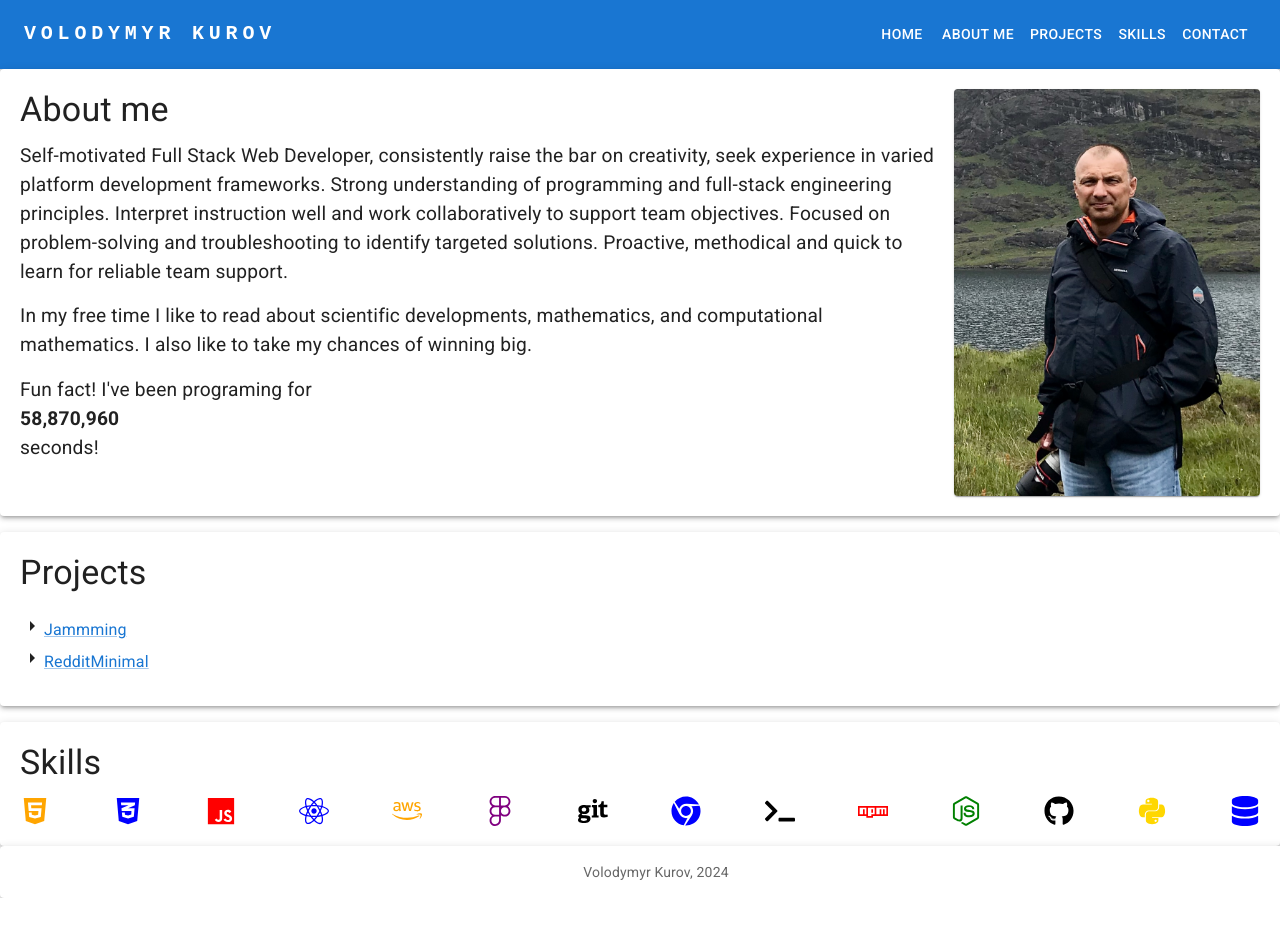
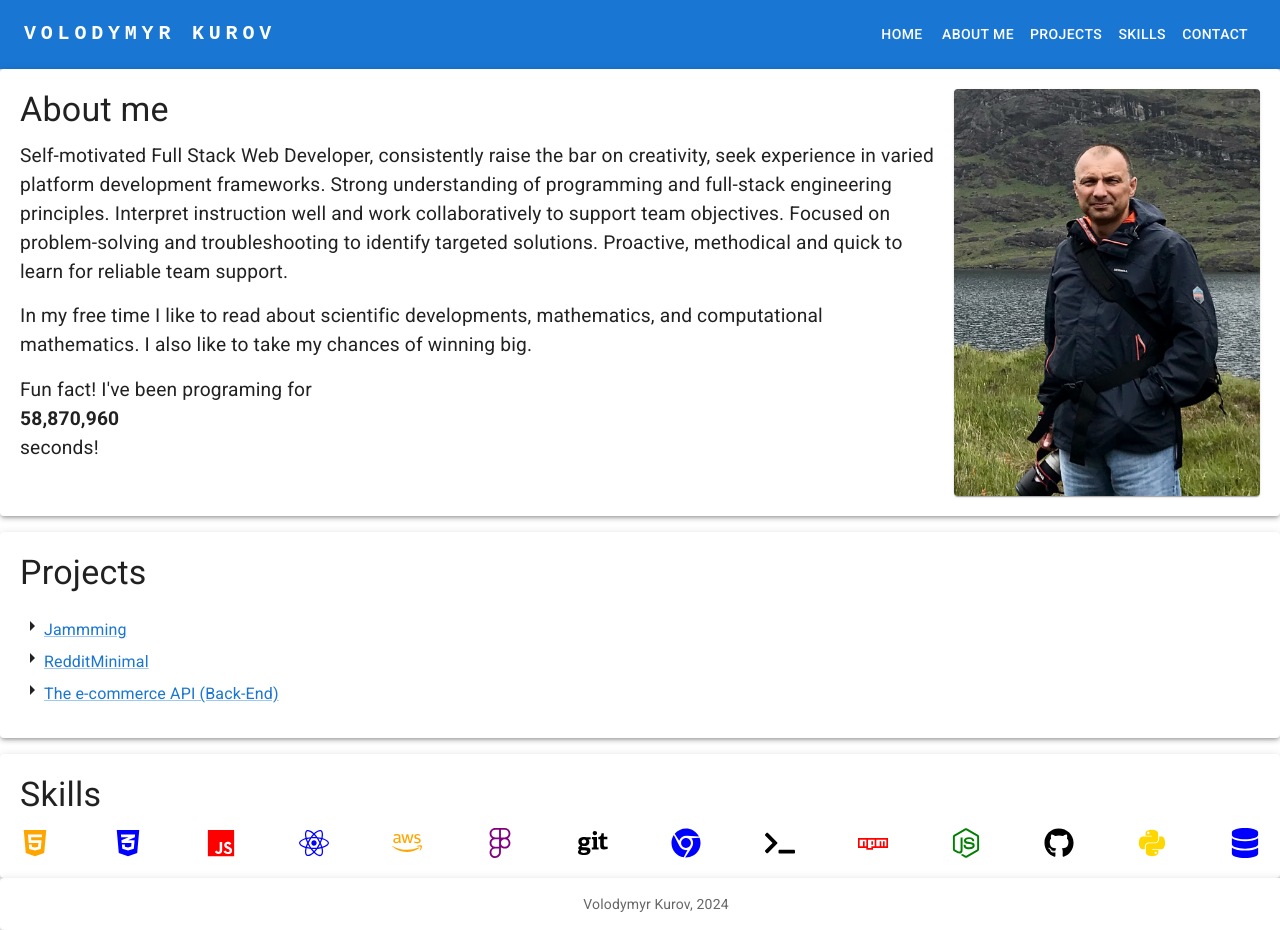
Before and after one commit to vldkurov/my-website-react, a React (Create React App) app: page / in a window 1280 px wide. Shown: the top 930 px of the page. Before the commit the page ends 898 px from the top, so only its background shows below. Built offline with nearby package versions, Linux system fonts and the light colour scheme.

Commit message:
Add new item to HomePage links
A new link has been added to the HomePage's links section. The link added leads to 'The e-commerce API (Back-End)', an advanced e-commerce API project providing a platform for inventory management and user authentication.

```diff
--- a/src/pages/HomePage/HomePage.jsx
+++ b/src/pages/HomePage/HomePage.jsx
@@ -35,6 +35,11 @@ const projectsList = [
         href: 'https://rainbow-florentine-05ce8e.netlify.app',
         title: 'RedditMinimal',
         description: 'Website where people share links to articles, media and other things on the web.'
+    },
+    {
+        href: 'https://the-e-commerce-api.onrender.com/api-docs/',
+        title: 'The e-commerce API (Back-End)',
+        description: 'An advanced e-commerce API project that provides a robust platform for inventory management and user authentication, designed to offer a scalable and efficient online shopping experience.'
     }
 ]
 
```
